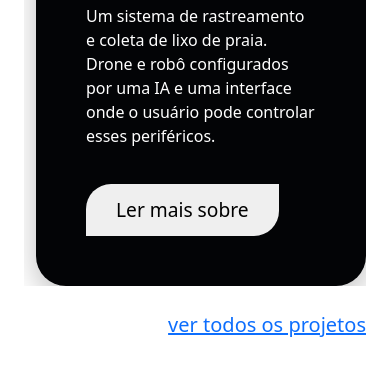
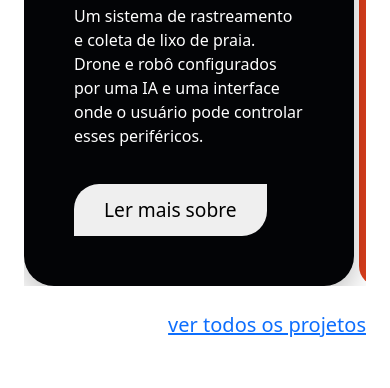
Before and after one commit to luizlopes12/Oberon, a plain HTML site: page index.html in a window 390 px wide. Shown: the part 2294-2682 px from the top of the page. Drawn offline with Linux system fonts and the light colour scheme.

Commit message:
Update style.css

```diff
--- a/assets/css/style.css
+++ b/assets/css/style.css
@@ -640,6 +640,10 @@ body {
         padding-right: 20px;
         width: 100%;
     }
+    .projects__section .cards {
+        padding-left: 0;
+        gap: 5px;
+    }
 }
 
 @media (max-width: 320px) {
```
